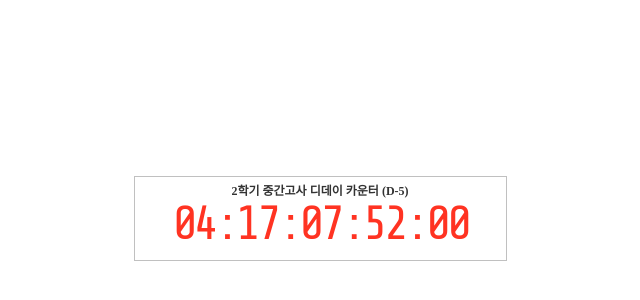
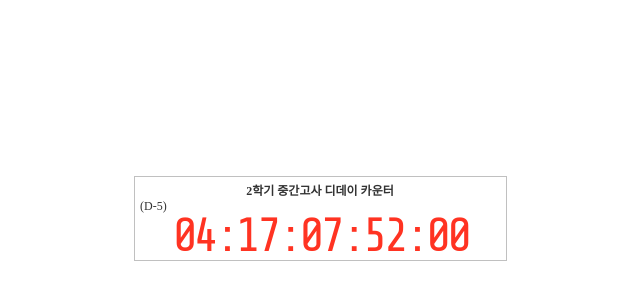
Before and after one commit to XevitcA/iwannagotogradschool, a plain HTML site: page index.html in a window 1280 px wide. Shown: the part 182-482 px from the top of the page, without its empty margins (320-960 px from the left). Drawn offline with nearby package versions, Linux system fonts and the light colour scheme.

Commit message:
Update index.html

```diff
--- a/index.html
+++ b/index.html
@@ -9,7 +9,7 @@
 	<div id="outbox" class="">
 		<div id="info_btn">
 		</div>
-		<h1 id="output_msg"> 2학기 중간고사 디데이 카운터 (D<span id="dday">-56</span>) </h1>
+		<h1 id="output_msg"> 2학기 중간고사 디데이 카운터 </h1> (D<span id="dday">-56</span>)
 		<div id="output"><div class="numbox numd on">55</div>:<div class="numbox numh on">00</div>:<div class="numbox numm on">29</div>:<div class="numbox nums on">34</div>:<div class="numbox numc">39</div></div>
 	</div>
 	<script type="text/javascript">
```
